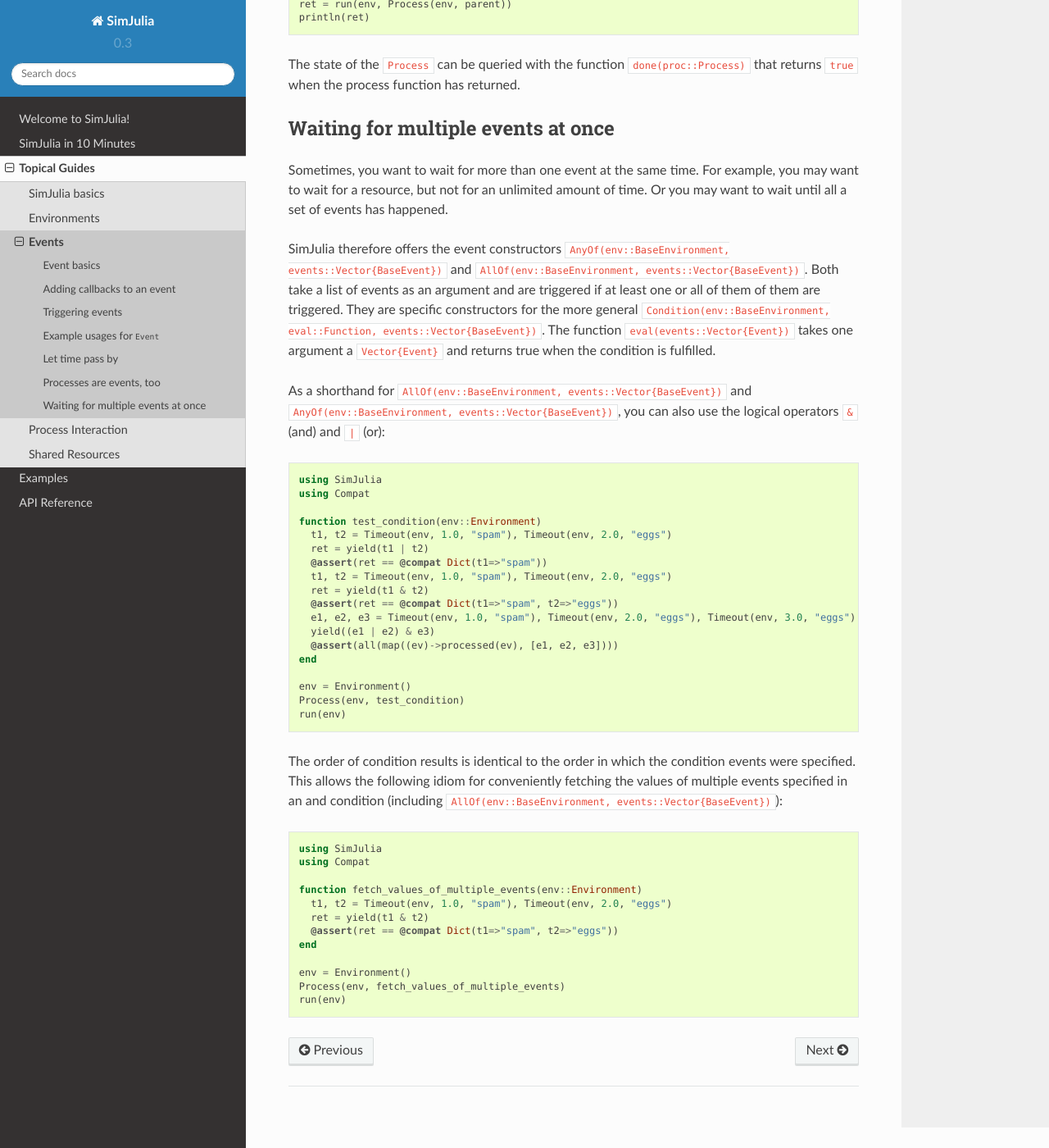
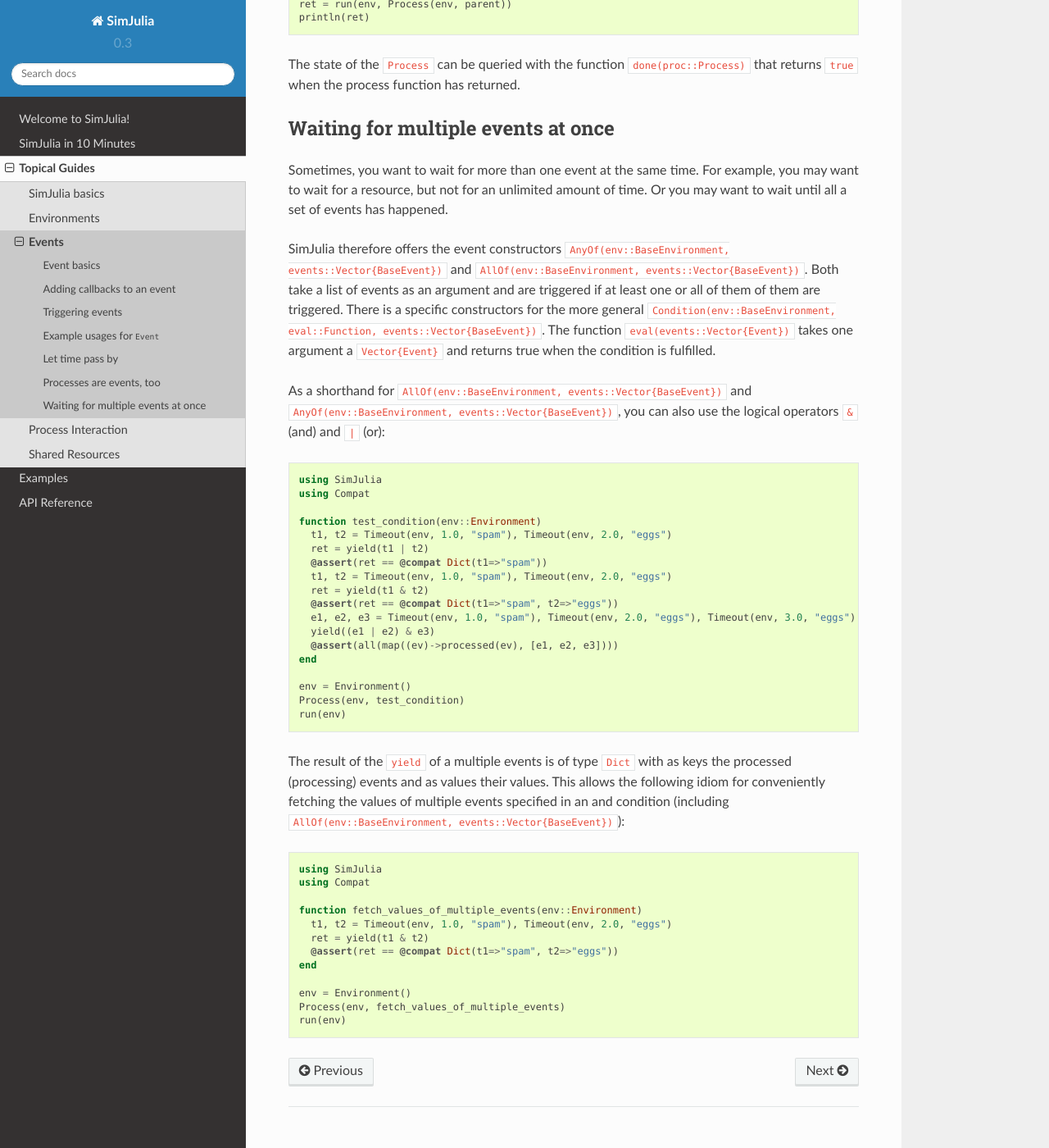
Before and after one commit to JuliaDynamics/ConcurrentSim.jl, a Sphinx documentation site: the page built from docs/source/topical_guides/3_events.rst, in a window 1280 px wide and 1400 px high, scrolled down 4450 px. Shown: the whole window at 82% size. Built offline with Sphinx 7.4.7 and the Read the Docs theme 2.0.0, drawn with Linux system fonts in a browser that asks for light colours; cross-references to code outside the pages are shown as plain code.

Commit message:
update doc

```diff
--- a/docs/source/topical_guides/3_events.rst
+++ b/docs/source/topical_guides/3_events.rst
@@ -185,7 +185,7 @@ Waiting for multiple events at once
 
 Sometimes, you want to wait for more than one event at the same time. For example, you may want to wait for a resource, but not for an unlimited amount of time. Or you may want to wait until all a set of events has happened.
 
-SimJulia therefore offers the event constructors :func:`AnyOf(env::BaseEnvironment, events::Vector{BaseEvent}) <AnyOf>` and :func:`AllOf(env::BaseEnvironment, events::Vector{BaseEvent}) <AllOf>`. Both take a list of events as an argument and are triggered if at least one or all of them of them are triggered. They are specific constructors for the more general :func:`Condition(env::BaseEnvironment, eval::Function, events::Vector{BaseEvent}) <Condition>`. The function :func:`eval(events::Vector{Event})` takes one argument a :class:`Vector{Event}` and returns true when the condition is fulfilled.
+SimJulia therefore offers the event constructors :func:`AnyOf(env::BaseEnvironment, events::Vector{BaseEvent}) <AnyOf>` and :func:`AllOf(env::BaseEnvironment, events::Vector{BaseEvent}) <AllOf>`. Both take a list of events as an argument and are triggered if at least one or all of them of them are triggered. There is a specific constructors for the more general :func:`Condition(env::BaseEnvironment, eval::Function, events::Vector{BaseEvent}) <Condition>`. The function :func:`eval(events::Vector{Event})` takes one argument a :class:`Vector{Event}` and returns true when the condition is fulfilled.
 
 As a shorthand for :func:`AllOf(env::BaseEnvironment, events::Vector{BaseEvent}) <AllOf>` and :func:`AnyOf(env::BaseEnvironment, events::Vector{BaseEvent}) <AnyOf>`, you can also use the logical operators ``&`` (and) and ``|`` (or)::
 
@@ -209,7 +209,7 @@ As a shorthand for :func:`AllOf(env::BaseEnvironment, events::Vector{BaseEvent})
   run(env)
 
 
-The order of condition results is identical to the order in which the condition events were specified. This allows the following idiom for conveniently fetching the values of multiple events specified in an and condition (including :func:`AllOf(env::BaseEnvironment, events::Vector{BaseEvent}) <AllOf>`)::
+The result of the ``yield`` of a multiple events is of type :class:`Dict` with as keys the processed (processing) events and as values their values. This allows the following idiom for conveniently fetching the values of multiple events specified in an and condition (including :func:`AllOf(env::BaseEnvironment, events::Vector{BaseEvent}) <AllOf>`)::
 
   using SimJulia
   using Compat
```
